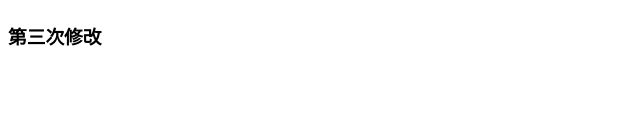
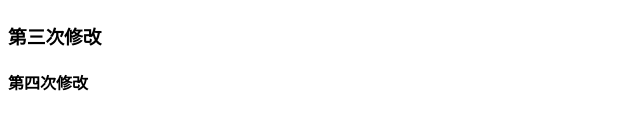
Before and after one commit to nealcaffreal/react, a plain HTML site: page index.html in a window 1280 px wide. Shown: the part 156-286 px from the top of the page, without its empty margins (0-640 px from the left). Drawn offline with Linux system fonts and the light colour scheme.

Commit message:
第四次修改

```diff
--- a/index.html
+++ b/index.html
@@ -11,6 +11,7 @@
 	<h1>第一次修改</h1>
 	<h2>第二次修改</h2>
 	<h3>第三次修改</h3>
+	<h4>第四次修改</h4>
 
 </body>
 </html>
```
